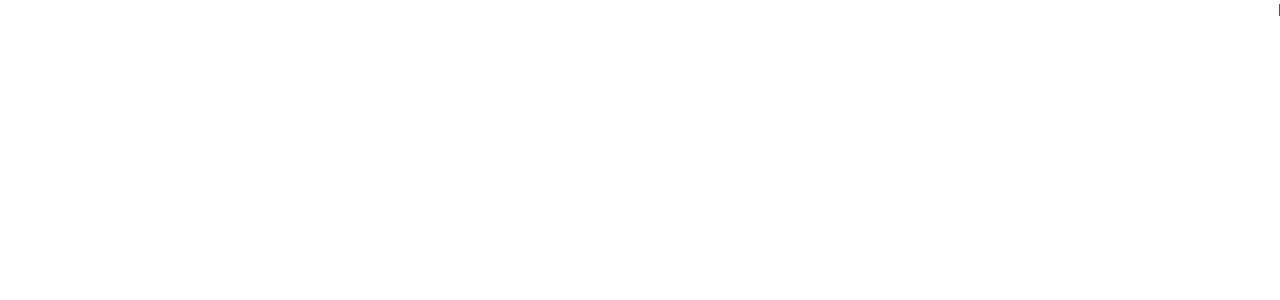
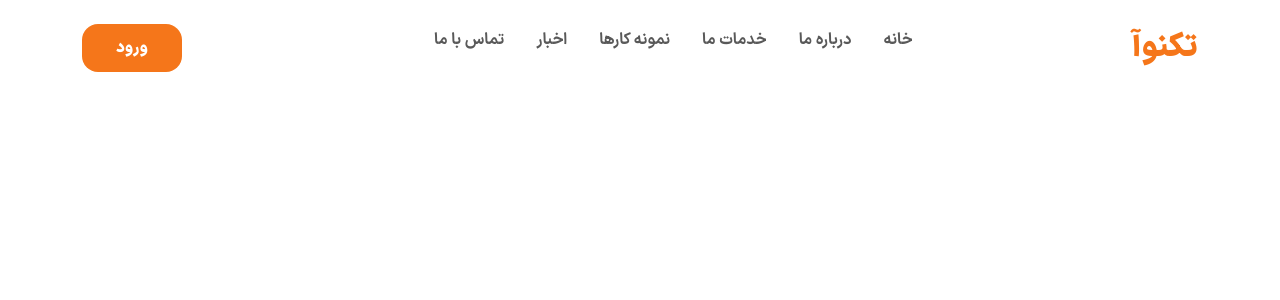
Before and after one commit to mohammadmehdidalvandii/Teachnoa-co, a Next.js app: page / in a window 1280 px wide. Shown: the top 300 px of the page. Built offline with nearby package versions, Linux system fonts and the light colour scheme.

Commit message:
create section nabvar

```diff
--- /dev/null
+++ b/src/Components/module/Navbar/Navbar.js
@@ -0,0 +1,43 @@
+import React from 'react';
+import style from './Navbar.module.css';
+import Link from 'next/link';
+
+function Navbar() {
+  return (
+    <>
+        <section className={style.navBar}>
+            <div className="container">
+                <div className={style.navbar_wrapper}>
+                    <Link href='/'  className={style.navbar_logo}>
+                        تکنوآ
+                    </Link>
+
+                    <ul className={style.navbar_items}>
+                        <li className={style.navbar_item}>
+                            <Link href='/' className={style.navbar_item_link}>خانه</Link>
+                        </li>
+                        <li className={style.navbar_item}>
+                            <Link href='/' className={style.navbar_item_link}>درباره ما</Link>
+                        </li>
+                        <li className={style.navbar_item}>
+                            <Link href='/' className={style.navbar_item_link}>خدمات ما</Link>
+                        </li>
+                        <li className={style.navbar_item}>
+                            <Link href='/' className={style.navbar_item_link}>نمونه کارها</Link>
+                        </li>
+                        <li className={style.navbar_item}>
+                            <Link href='/' className={style.navbar_item_link}>اخبار</Link>
+                        </li>
+                        <li className={style.navbar_item}>
+                            <Link href='/' className={style.navbar_item_link}>تماس با ما</Link>
+                        </li>
+                    </ul>
+                    <Link href='/' className={`${style.navbar_login} ${'button'}`}>ورود</Link>
+                </div>
+            </div>
+        </section>
+    </>
+  )
+}
+
+export default Navbar
--- /dev/null
+++ b/src/Components/module/Navbar/Navbar.module.css
@@ -0,0 +1,37 @@
+.navBar{
+    display: block;
+    position: fixed;
+    width: 100%;
+    margin: 1.5rem 0;
+}
+.navbar_wrapper{
+    display: flex;
+    align-items: center;
+    justify-content: space-between;
+}
+.navbar_logo{
+    display: block;
+    text-decoration: none;
+    font-family: var(--black) !important;
+    font-size: 2rem !important;
+    color: var(--colorOrange);
+}
+.navbar_items{
+    display: flex;
+    align-items: center;
+}
+.navbar_item{
+    margin: 0 1rem;
+}
+.navbar_item_link{
+    text-decoration: none;
+    font-size: 1.1rem;
+    color: var(--colorText);
+    transition: all 0.3s ease-in;
+}
+.navbar_item_link:hover{
+    color: var(--colorOrange);
+}
+.navbar_login{
+    text-decoration: none;
+}
--- a/src/app/globals.css
+++ b/src/app/globals.css
@@ -37,10 +37,14 @@
 }
 /* STYLE BODY */
 
+/* UL */
+ul{
+  list-style: none;
+}
+/* UL */
 
 /* STYLE BUTTON  */
 .button{
-  margin: 4rem auto;
   display: flex;
   justify-content: center;
   align-items: center;
--- a/src/app/layout.js
+++ b/src/app/layout.js
@@ -1,5 +1,6 @@
 import './globals.css'
 import { Inter } from 'next/font/google'
+import "bootstrap/dist/css/bootstrap.css";
 
 const inter = Inter({ subsets: ['latin'] })
 
--- a/src/app/page.js
+++ b/src/app/page.js
@@ -1,8 +1,11 @@
+import Navbar from '@/Components/module/Navbar/Navbar'
 import React from 'react'
 
 function page() {
   return (
-    <h1>home</h1>
+    <>
+      <Navbar/>
+    </>
     )
 }
 
```
